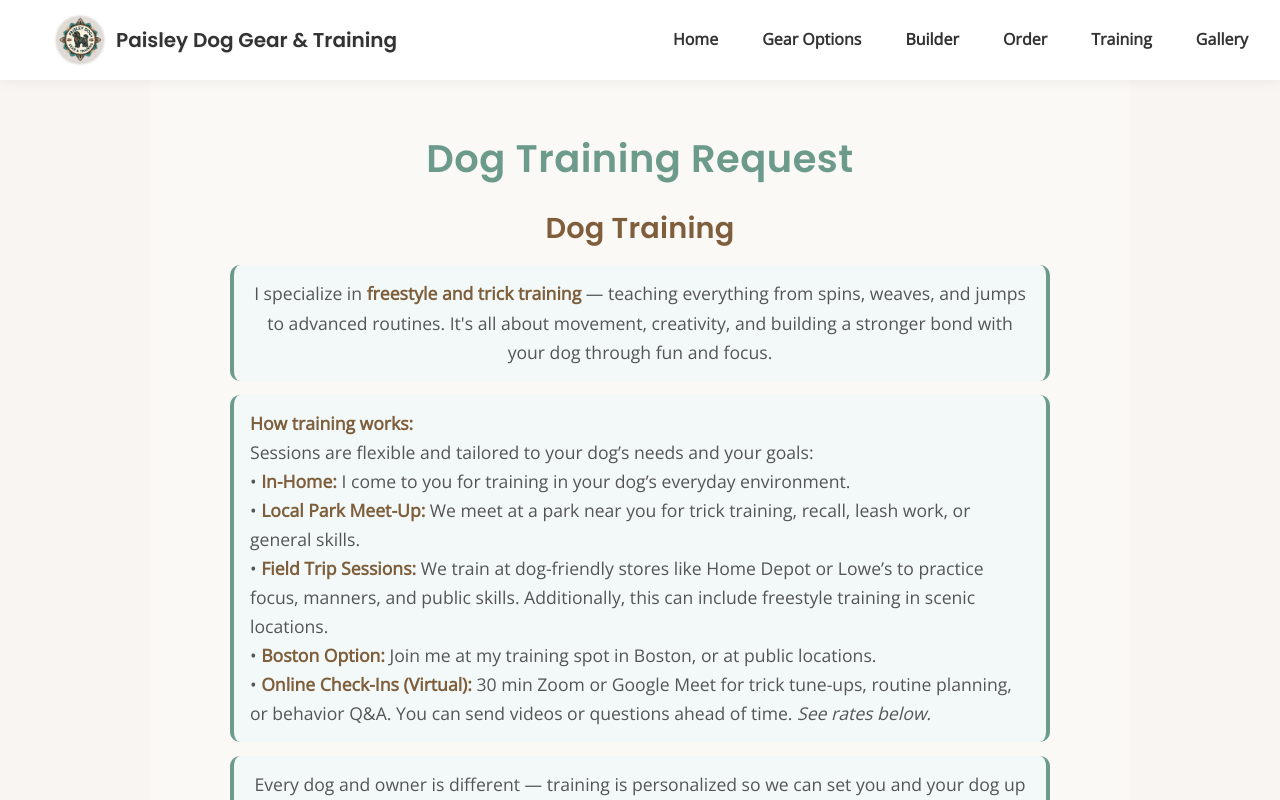
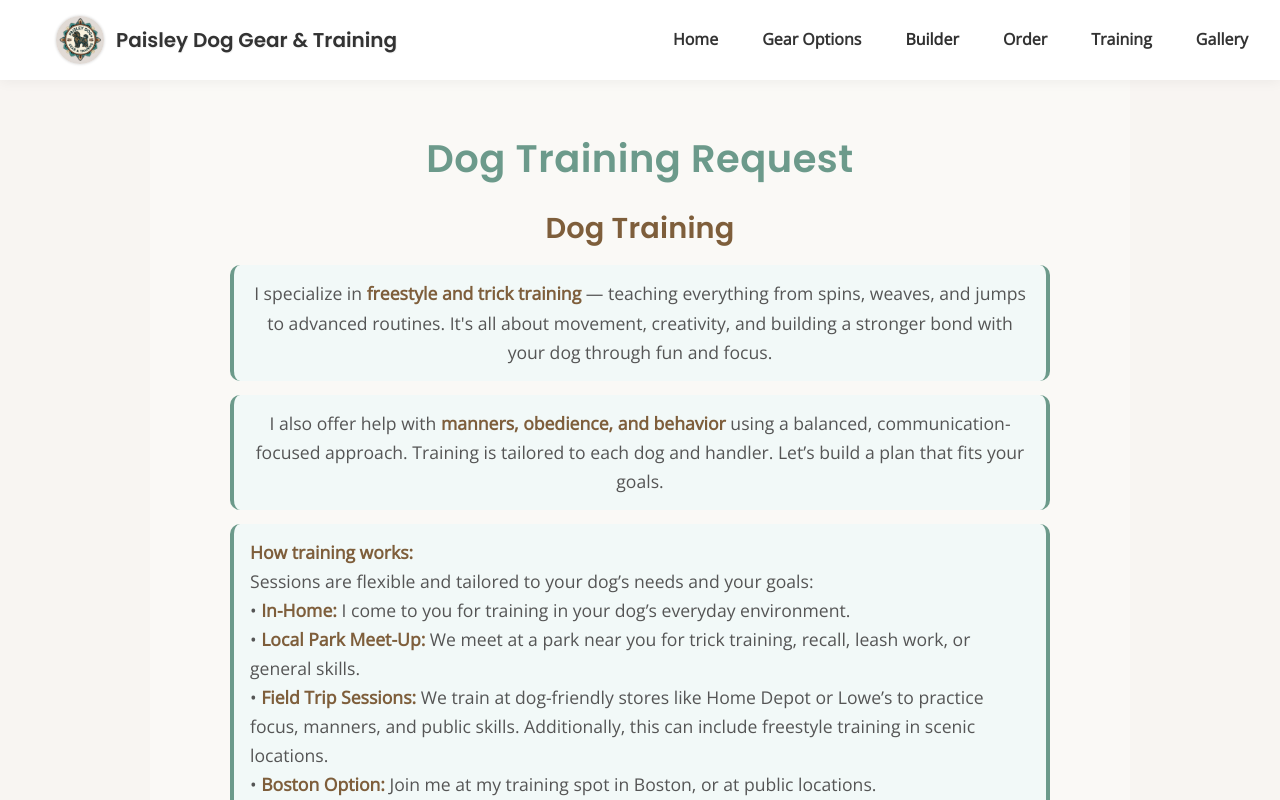
Before and after one commit to jpantano30/paisley-dog-gear, a React (Create React App) app: page /training in a window 1280 px wide. Shown: the top 800 px of the page. Built offline with nearby package versions, Linux system fonts and the light colour scheme.

Commit message:
added tully training video to video gallery

```diff
--- a/src/pages/TrainingForm.js
+++ b/src/pages/TrainingForm.js
@@ -52,6 +52,9 @@ const TrainingForm = () => {
         <p className="notes one">
           I specialize in <strong>freestyle and trick training</strong> — teaching everything from spins, weaves, and jumps to advanced routines.
           It's all about movement, creativity, and building a stronger bond with your dog through fun and focus.
+        </p>
+        <p className="notes one">
+          I also offer help with <strong>manners, obedience, and behavior</strong> using a balanced, communication-focused approach. Training is tailored to each dog and handler. Let’s build a plan that fits your goals.
         </p>
 
         <p className="notes">
--- a/src/pages/VideoGallery.js
+++ b/src/pages/VideoGallery.js
@@ -8,6 +8,12 @@ const videoFiles = [
     title: "Tully’s freestyle training session. Focus on backwards weaving.",
     type: "training",
   },
+  {
+    youtubeId: "wJ6vECs0Cu4",
+    title: "Tully’s freestyle practice under the Rowes Wharf Arch.",
+    type: "training",
+  },
+
   {
     youtubeId: "LsJ_rdnYVlY",
     title: "How the Gear Works: Hands-Free Leash (3 Colors)",
```
